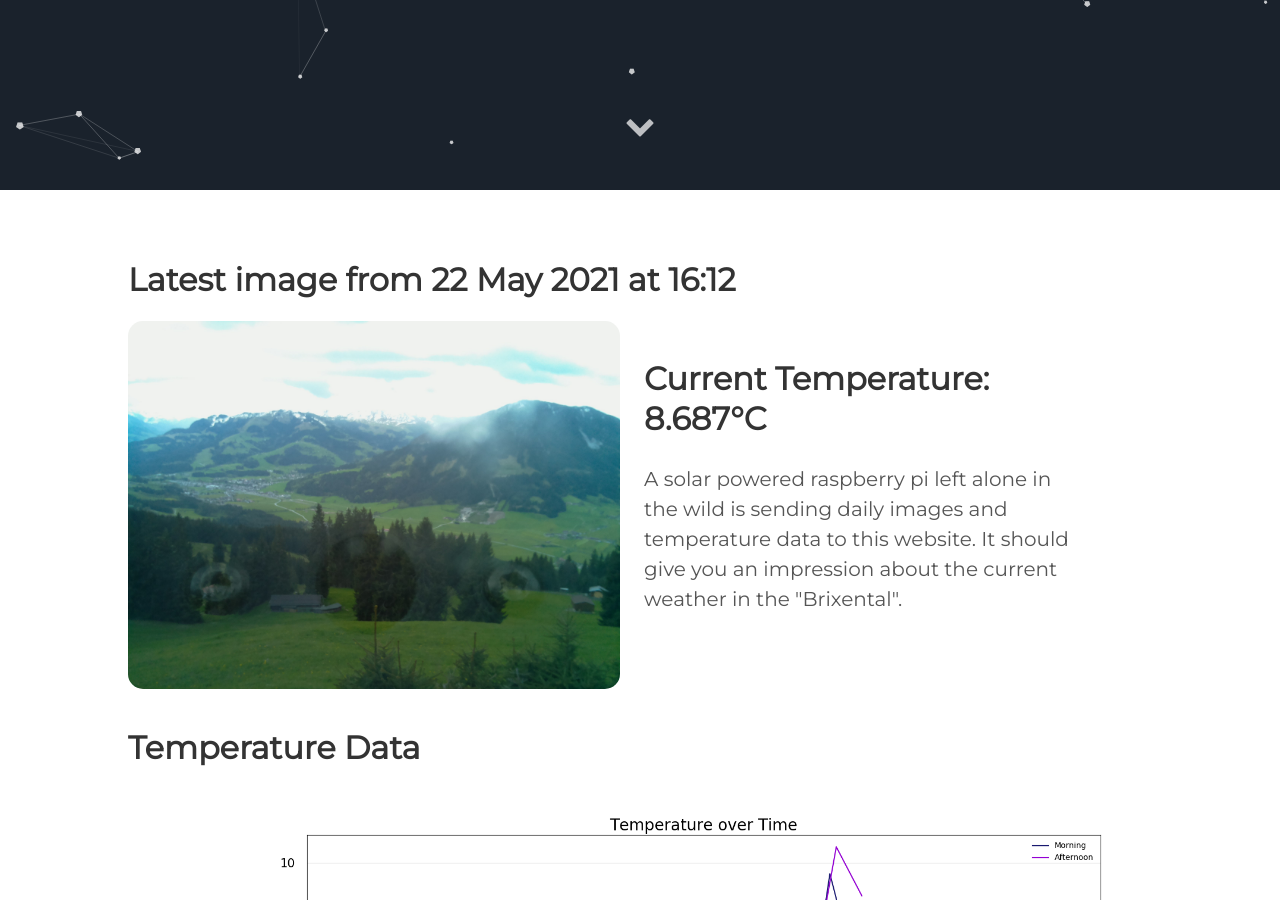
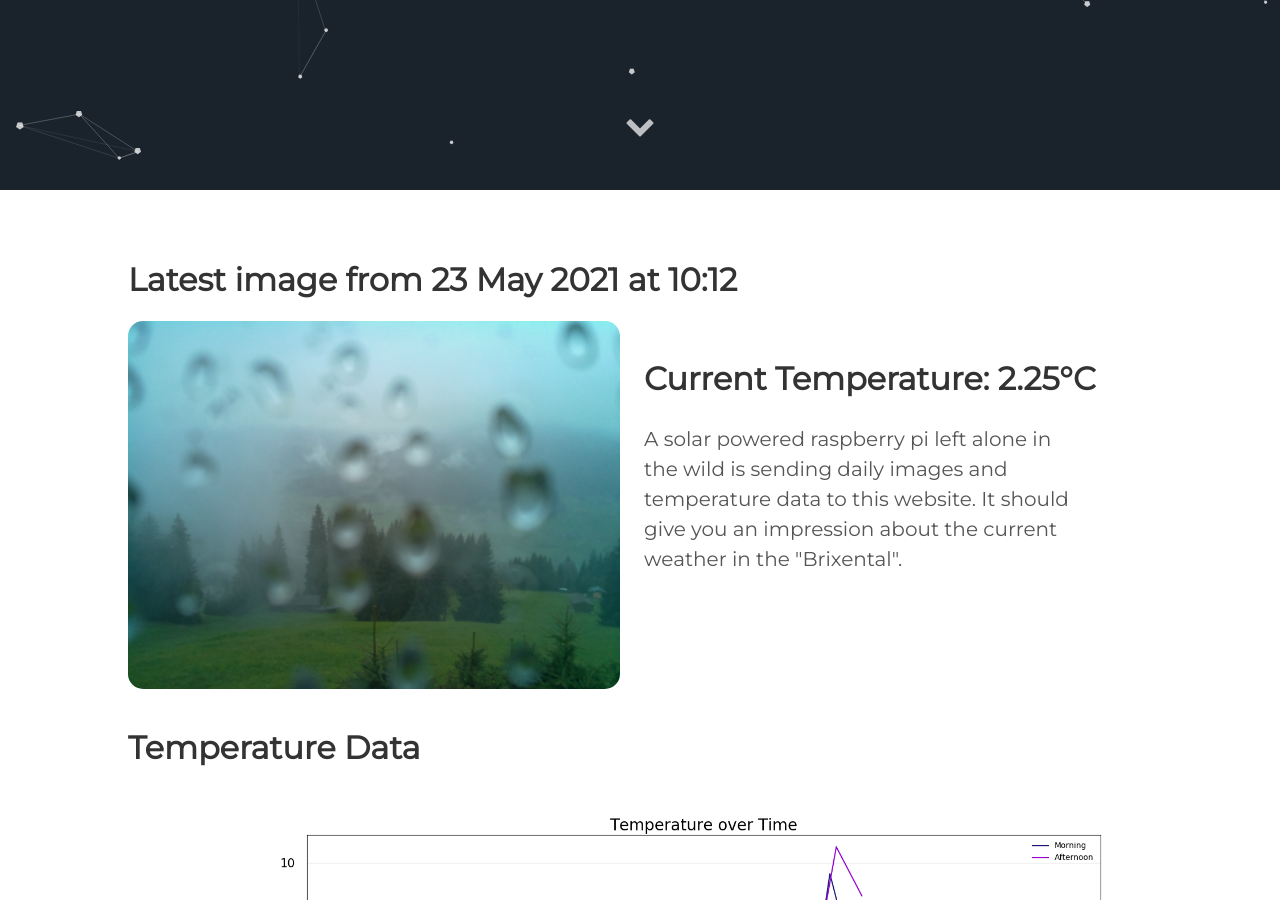
Before and after one commit to vektorious/vektorious.github.io, a Jekyll site: the page built from resources/huette.md, in a window 1280 px wide and 900 px high, scrolled down 710 px. Built offline with Jekyll 4.4.1, drawn with Linux system fonts in a browser that asks for light colours.

Commit message:
I'm a bot beep boop

```diff
--- a/resources/huette.md
+++ b/resources/huette.md
@@ -6,13 +6,13 @@ image: '/assets/img/'
 description: 'Live image from the Austrian alps'
 twitter_text: ' '
 ---
-## Latest image from 22 May 2021 at 16:12
+## Latest image from 23 May 2021 at 10:12
 <div class="huette">
   <div class="huette-image">
     <img src="{{ "/assets/img/huette.jpg" | prepend: site.baseurl }}">
   </div>
   <div class="huette-text">
-        <h2>Current Temperature: 8.687°C</h2>
+        <h2>Current Temperature: 2.25°C</h2>
         <p>A solar powered raspberry pi left alone in the wild is sending daily images and temperature data to this website. It should give you an impression about the current weather in the "Brixental".</p>
 
   </div>
```
Also changed, not shown: rpi-script/2021-05-23_101113.txt (renamed from rpi-script/2021-05-22_161114.txt, +5 -5 lines), rpi-script/huette.md (+2 -2 lines), assets/img/huette.jpg, assets/img/temp_plot.png, rpi-script/temp_plot.png, 1 other file.
